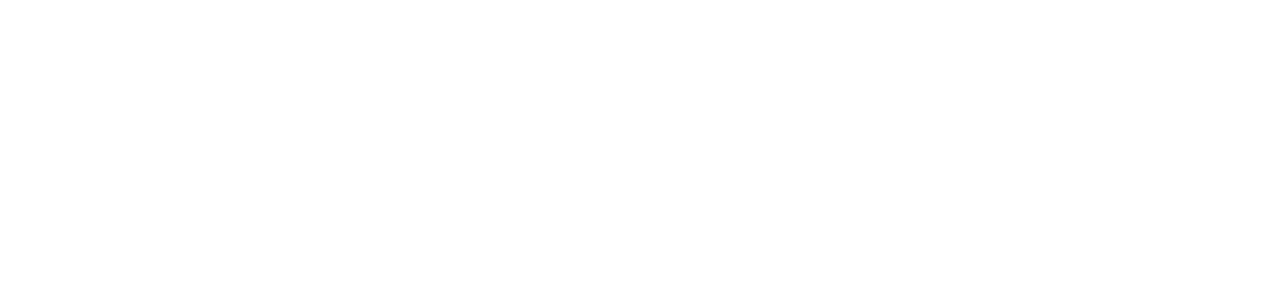
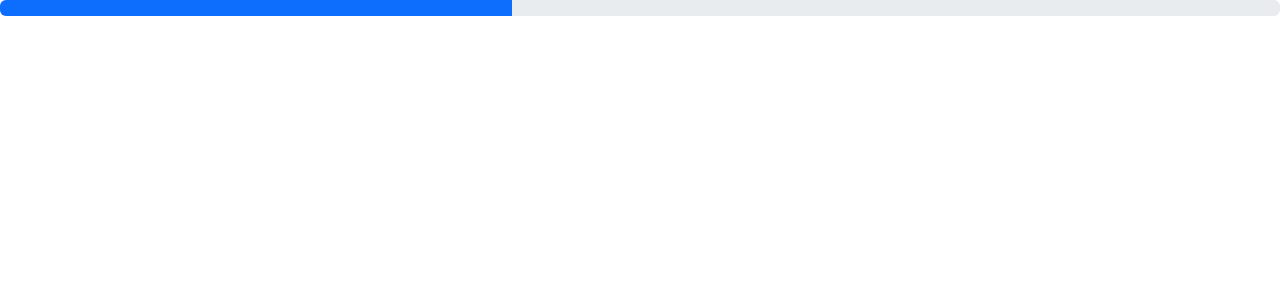
Before and after one commit to VitaliiaYaremenko/REACT-hw, a React (Vite) app in the folder react-app/: page / in a window 1280 px wide. Shown: the top 300 px of the page. Built offline with nearby package versions, Linux system fonts and the light colour scheme.

Commit message:
created REACT-hw-4

```diff
--- a/react-app/package.json
+++ b/react-app/package.json
@@ -11,6 +11,7 @@
   },
   "dependencies": {
     "react": "^18.2.0",
+    "react-bootstrap": "^2.10.2",
     "react-dom": "^18.2.0"
   },
   "devDependencies": {
--- a/react-app/src/App.jsx
+++ b/react-app/src/App.jsx
@@ -1,7 +1,8 @@
+import Progress from "./components/ Progress.jsx";
 function App() {
-
   return (
       <>
+          <Progress percentage={40} />
       </>
   )
 }
--- /dev/null
+++ b/react-app/src/components/ Progress.jsx
@@ -0,0 +1,15 @@
+import React from "react";
+import 'bootstrap/dist/css/bootstrap.min.css';
+class Progress extends React.Component {
+    render() {
+        const {percentage} = this.props;
+
+        return(
+            <div className='progress'>
+                <div className="progress-bar" role="progressbar" aria-valuenow={percentage} aria-valuemin="0" aria-valuemax="100" aria-label="progressbar" style={{width: percentage + '%'}}></div>
+            </div>
+        )
+    }
+}
+
+export default Progress;
```
Also changed, not shown: 2 other files (tests, documents, lock files or other folders).
